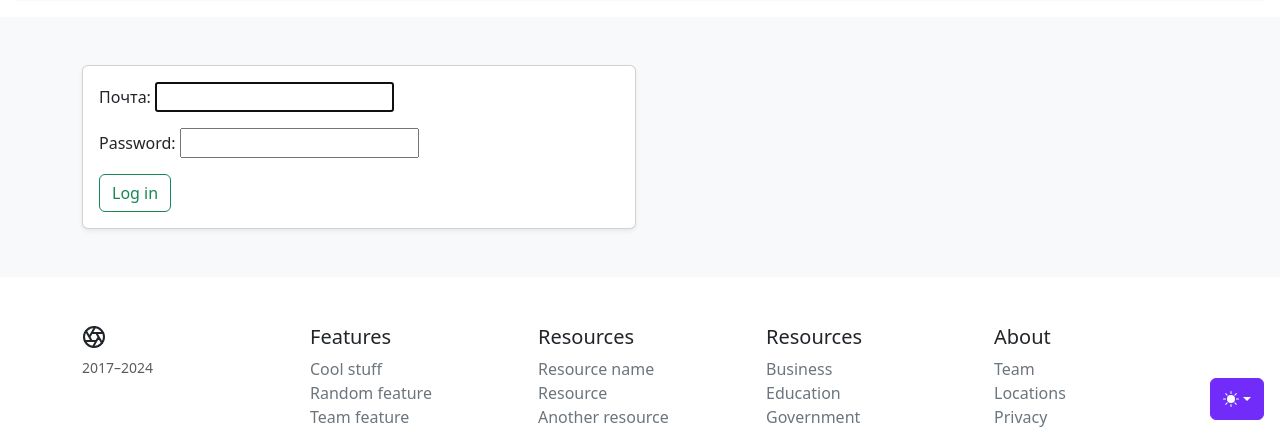
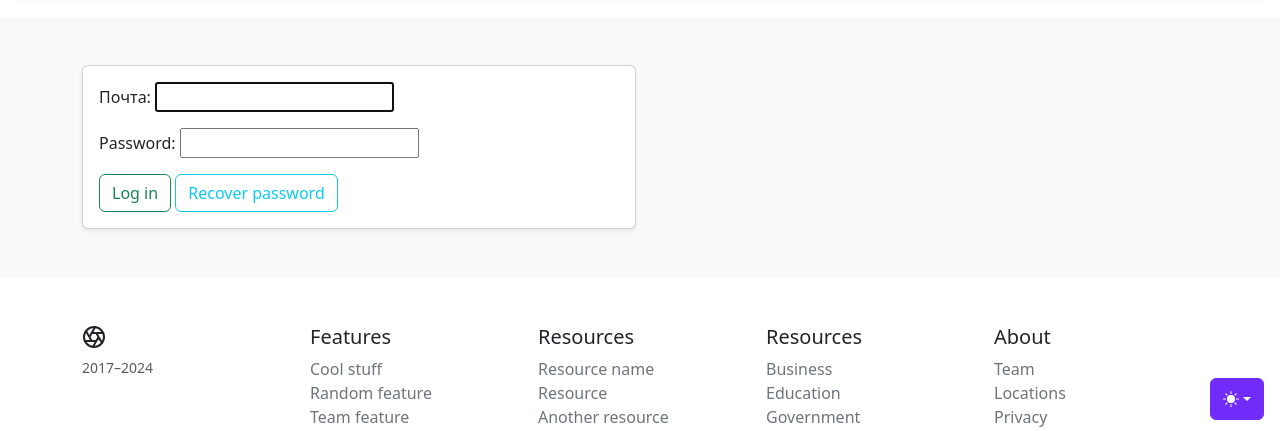
Before and after one commit to ssher250110/homework, a Django app: page /users/login/ in a window 1280 px wide. Shown: the part 364-795 px from the top of the page. Run offline with Django 5.2, Linux system fonts and the light colour scheme; some libraries are stand-ins or nearby versions.

Commit message:
added button recover password

```diff
--- a/users/templates/users/login.html
+++ b/users/templates/users/login.html
@@ -18,6 +18,8 @@
                                 <button type="submit" class="btn btn-outline-success">
                                     Log in
                                 </button>
+                                <a class="btn btn-outline-info" role="button" aria-disabled="true"
+                                href="{% url 'catalog:index' %}">Recover password</a>
                             </div>
                         </div>
                     </div>
```
